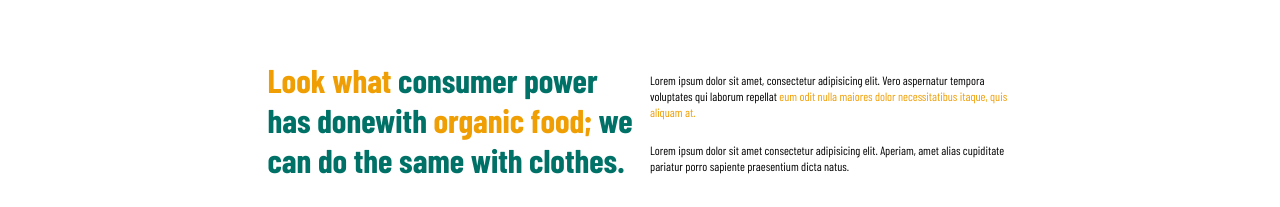
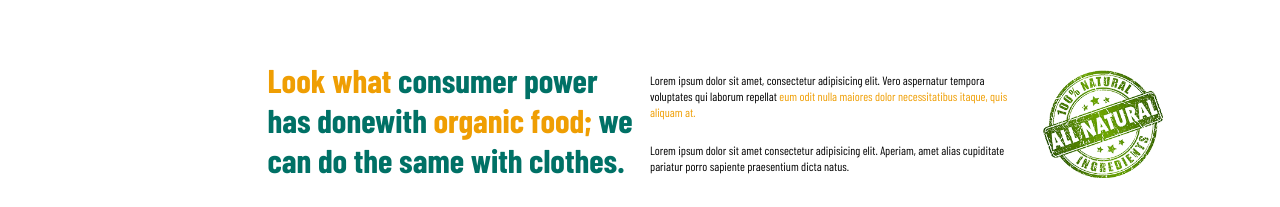
Before and after one commit to EnricoClem/proj-html-vuejs, a Vue app: page / in a window 1280 px wide. Shown: the part 726-933 px from the top of the page. Built offline with nearby package versions, Linux system fonts and the light colour scheme; a web font is replaced by a local one.

Commit message:
ADD - all natural badge

```diff
--- a/src/components/MainBrand.vue
+++ b/src/components/MainBrand.vue
@@ -10,7 +10,7 @@
     <div class="flex column gap-md">
 
         <!-- Blocco con titolazione e paragrafi -->
-        <div class="flex">
+        <div class="flex first-row">
             <div class="col-6">
                 <h2 class="secondary-title">
                     <span class="important-text">Look what</span> consumer power has donewith <span class="important-text">organic food;</span> we can do the same with clothes.
@@ -19,6 +19,9 @@
             <div class="col-6 flex column">
                 <p class="paragraph gap-md">Lorem ipsum dolor sit amet, consectetur adipisicing elit. Vero aspernatur tempora voluptates qui laborum repellat<span class="important-text"> eum odit nulla maiores dolor necessitatibus itaque, quis aliquam at.</span></p>
                 <p class="paragraph">Lorem ipsum dolor sit amet consectetur adipisicing elit. Aperiam, amet alias cupiditate pariatur porro sapiente praesentium dicta natus.</p>
+            </div>
+            <div class="badge-natural">
+                <img src="/public/fe-shap1-1.png" alt="">
             </div>
         </div>
 
@@ -68,6 +71,17 @@
     margin: 12px 0 10px 10px;
 }
 
+.first-row {
+    position: relative;
+}
+
+.badge-natural {
+    position: absolute;
+    width: 120px;
+    right: -150px;
+    top: 10px;
+}
+
 .gallery {
     position: relative;
 
```
